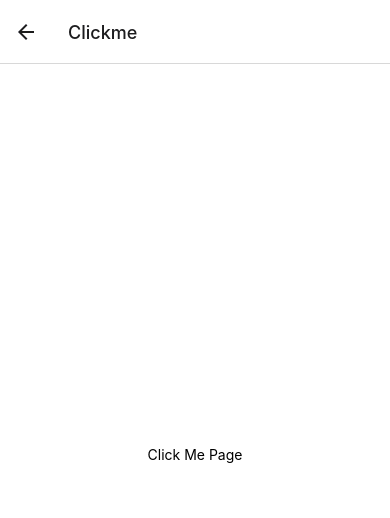
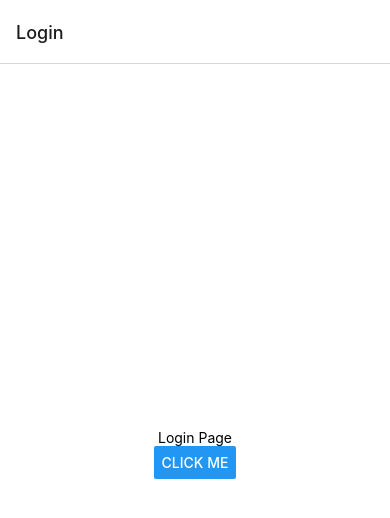
Before and after one commit to ebabe3/TinderClone, a React Native app: screen /Clickme in a window 390 px wide. Shown: the top 518 px of the page. Built offline with nearby package versions, Linux system fonts and the light colour scheme; what native-base would draw is missing.

Commit message:
import tailwind and edit app.js file

```diff
--- a/src/AppNavigator.js
+++ b/src/AppNavigator.js
@@ -1,9 +1,11 @@
 import * as React from 'react';
 import { NavigationContainer } from '@react-navigation/native';
 import { createNativeStackNavigator } from '@react-navigation/native-stack';
+import Chat from './pages/ChatScreen';
+import Login from './pages/LoginScreen';
+import Dashboard from './pages/DashboardScreen';
 
-import Dashboard from './pages/dashboard';
-import Clickme from './pages/clickme';
+
 
 
 const Stack = createNativeStackNavigator();
@@ -11,14 +13,18 @@ const Stack = createNativeStackNavigator();
 const Navigator = () => {
     return(
         <NavigationContainer>
-            <Stack.Navigator initialRouteName="Dashboard">
+            <Stack.Navigator initialRouteName="Login">
                 <Stack.Screen
                     name="Dashboard"
                     component={Dashboard}
                 />
                 <Stack.Screen
-                    name="Clickme"
-                    component={Clickme}
+                    name="Login"
+                    component={Login}
+                />
+                <Stack.Screen
+                    name="Chat"
+                    component={Chat}
                 />
             </Stack.Navigator>
         </NavigationContainer>
--- /dev/null
+++ b/src/pages/ChatScreen.js
@@ -0,0 +1,11 @@
+import * as React from 'react'
+import { Text } from 'react-native';
+
+
+const Chat = () => {
+  return (
+    <Text>Chat page</Text>
+  )
+}
+
+export default Chat;
--- a/src/pages/dashboard.js
+++ b/src/pages/DashboardScreen.js
@@ -8,7 +8,7 @@ const Dashboard = ({navigation}) => {
   return (
         <View style={styles.container}>
              <Text style={styles.highlight}>Dahboard Page</Text>
-             <Button onPress = {() => navigation.navigate('Clickme')} title="Click me" />
+             <Button onPress = {() => navigation.navigate('Chat')} title="Click me" />
         </View>
   );
 };
--- /dev/null
+++ b/src/pages/LoginScreen.js
@@ -0,0 +1,24 @@
+import * as React from 'react'
+import { Button,StyleSheet,Text,View } from 'react-native';
+
+const Login = ({navigation}) => {
+
+
+  return (
+        <View style={styles.container}>
+             <Text style={styles.highlight}>Login Page</Text>
+             <Button onPress = {() => navigation.navigate('Dashboard')} title="Click me" />
+        </View>
+  );
+};
+
+const styles = StyleSheet.create({
+  container: {
+    flex: 1,
+    backgroundColor: "#fff",
+    alignItems: "center",
+    justifyContent: "center"
+  }
+});
+
+export default Login;
--- a/src/pages/clickme.js
+++ /dev/null
@@ -1,22 +0,0 @@
-import * as React from 'react'
-import { StyleSheet,Text,View } from 'react-native';
-
-
-const Clickme = ({navigation}) => {
-  return (
-        <View style={styles.container}>
-             <Text>Click Me Page</Text>
-        </View>
-  );
-};
-
-const styles = StyleSheet.create({
-  container: {
-    flex: 1,
-    backgroundColor: "#fff",
-    alignItems: "center",
-    justifyContent: "center"
-  }
-});
-
-export default Clickme;
```
Also changed, not shown: src/assets/data/users.js (added, +37 -0 lines), src/assets/images/LIKE.png (added), src/assets/images/nope.png (added).
